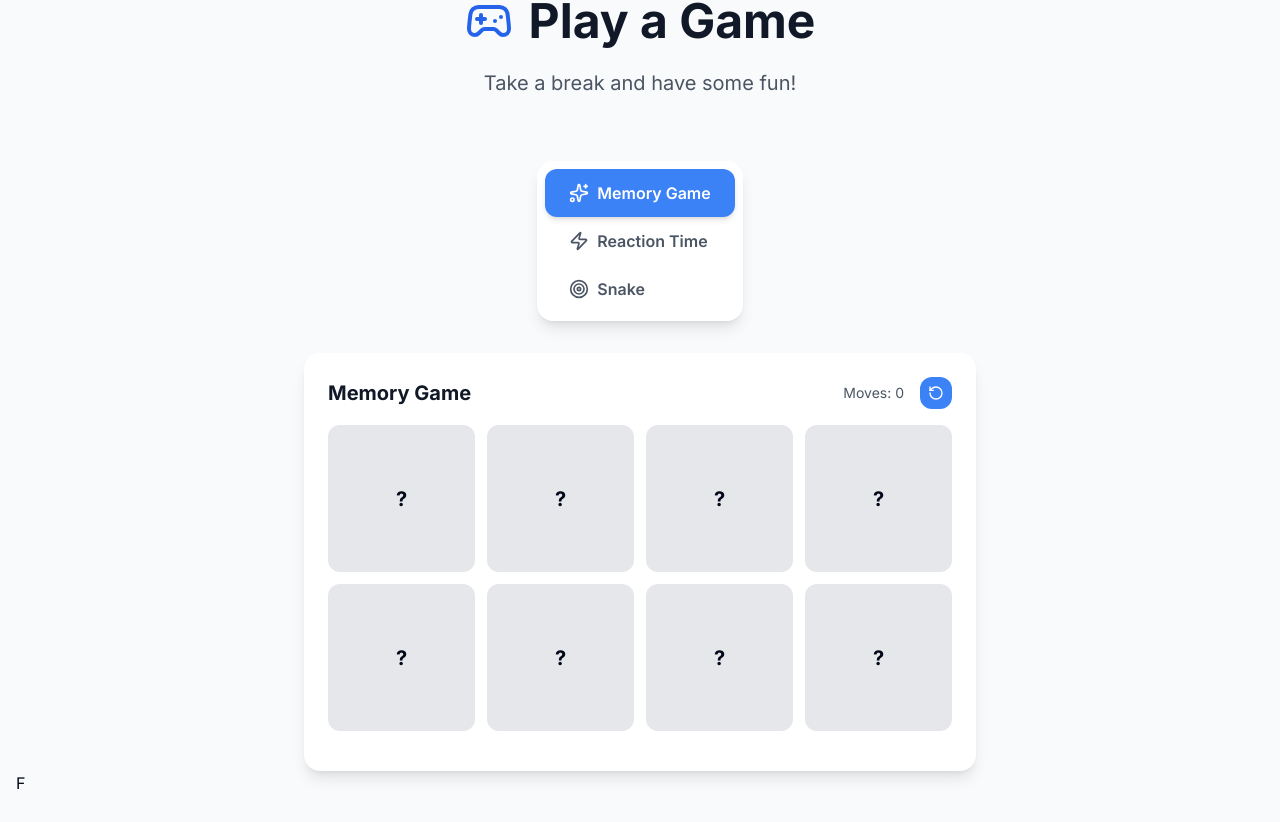
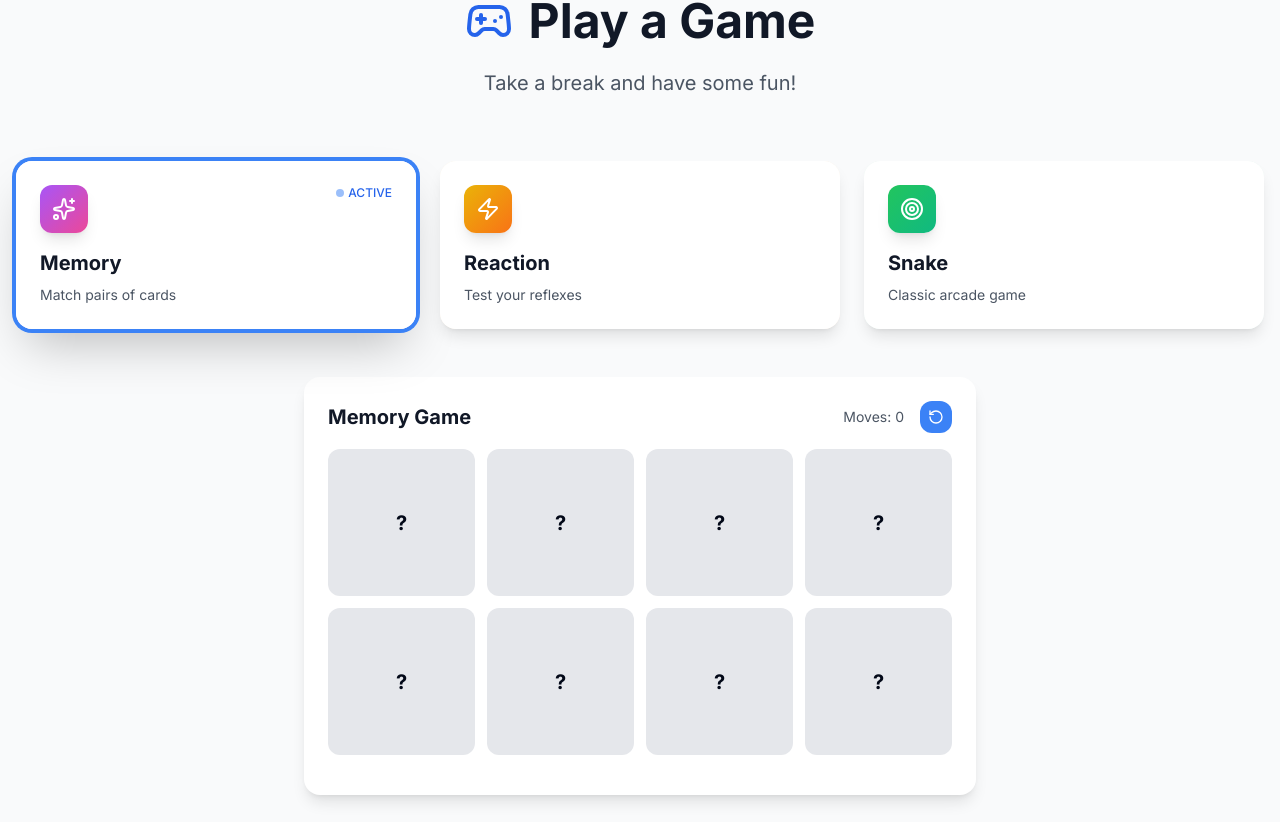
Before and after one commit to Prabodhidissanayake/portfolio, a Next.js app in the folder portfolio/: page / in a window 1280 px wide. Shown: the part 5338-6160 px from the top of the page. Built offline with nearby package versions, Linux system fonts and the light colour scheme.

Commit message:
Fixed hydration issues and game refactored

```diff
--- a/portfolio/src/app/layout.tsx
+++ b/portfolio/src/app/layout.tsx
@@ -66,13 +66,15 @@ export default function RootLayout({
   children: React.ReactNode;
 }) {
   return (
-    <html lang="en" suppressHydrationWarning>
+    <html lang="en" suppressHydrationWarning={true}>
       <head>
         <link rel="icon" href="/favicon.ico" sizes="any" />
         <link rel="apple-touch-icon" href="/apple-touch-icon.png" />
         <meta name="theme-color" content="#0f172a" />
       </head>
-      <body className={inter.className}>{children}</body>
+      <body className={inter.className} suppressHydrationWarning={true}>
+        {children}
+      </body>
     </html>
   );
 }
--- a/portfolio/src/components/Games.tsx
+++ b/portfolio/src/components/Games.tsx
@@ -557,10 +557,21 @@ const SnakeGame = () => {
     const isFood = food[0] === row && food[1] === col;
     const isHead = snake[0] && snake[0][0] === row && snake[0][1] === col;
 
+    // Get direction arrow for snake head
+    const getDirectionArrow = () => {
+      if (!isHead) return "";
+      const [dirY, dirX] = direction;
+      if (dirY === -1) return "↑"; // Up
+      if (dirY === 1) return "↓"; // Down
+      if (dirX === -1) return "←"; // Left
+      if (dirX === 1) return "→"; // Right
+      return "→"; // Default right
+    };
+
     gridCells.push(
       <div
         key={i}
-        className={`aspect-square ${
+        className={`aspect-square flex items-center justify-center text-white font-bold ${
           isFood
             ? "bg-red-500"
             : isHead
@@ -569,7 +580,9 @@ const SnakeGame = () => {
             ? "bg-green-400"
             : "bg-gray-100 dark:bg-gray-700"
         }`}
-      />
+      >
+        {isFood ? "🍎" : isHead ? getDirectionArrow() : ""}
+      </div>
     );
   }
 
@@ -634,53 +647,46 @@ type GameId = "memory" | "reaction" | "snake";
 interface GameInfo {
   id: GameId;
   name: string;
+  description: string;
   icon: React.ComponentType<{ size?: number; className?: string }>;
   component: React.ComponentType;
+  color: string;
+  bgGradient: string;
 }
 
 // Main Games Section Component
 export default function Games() {
   const [activeGame, setActiveGame] = useState<GameId>("memory");
-  const [isMobile, setIsMobile] = useState(false);
-
-  useEffect(() => {
-    const checkMobile = () => {
-      setIsMobile(window.innerWidth < 768);
-    };
-
-    checkMobile();
-    window.addEventListener("resize", checkMobile);
-
-    return () => window.removeEventListener("resize", checkMobile);
-  }, []);
 
   const allGames: GameInfo[] = [
     {
       id: "memory",
-      name: "Memory Game",
+      name: "Memory",
+      description: "Match pairs of cards",
       icon: Sparkles,
       component: MemoryGame,
+      color: "text-purple-600",
+      bgGradient: "from-purple-500 to-pink-500",
     },
     {
       id: "reaction",
-      name: "Reaction Time",
+      name: "Reaction",
+      description: "Test your reflexes",
       icon: Zap,
       component: ReactionGame,
+      color: "text-yellow-600",
+      bgGradient: "from-yellow-500 to-orange-500",
     },
-    { id: "snake", name: "Snake", icon: Target, component: SnakeGame },
+    {
+      id: "snake",
+      name: "Snake",
+      description: "Classic arcade game",
+      icon: Target,
+      component: SnakeGame,
+      color: "text-green-600",
+      bgGradient: "from-green-500 to-emerald-500",
+    },
   ];
-
-  // Filter out snake game on mobile
-  const games = isMobile
-    ? allGames.filter((game) => game.id !== "snake")
-    : allGames;
-
-  // Reset active game if snake is selected on mobile
-  useEffect(() => {
-    if (isMobile && activeGame === "snake") {
-      setActiveGame("memory");
-    }
-  }, [isMobile, activeGame]);
 
   return (
     <section id="games" className="py-20 px-4 bg-gray-50 dark:bg-gray-900/50">
@@ -702,47 +708,94 @@ export default function Games() {
             Take a break and have some fun!
           </p>
         </motion.div>
-        {/* Game Selection Tabs */}
-        <div className="flex justify-center mb-8">
-          <div className="bg-white dark:bg-gray-800 rounded-2xl p-2 shadow-lg">
-            {games.map((game) => (
-              <motion.button
+
+        {/* Game Selection Cards */}
+        <div className="grid grid-cols-1 md:grid-cols-2 lg:grid-cols-3 gap-6 mb-12">
+          {allGames.map((game) => (
+            <motion.div
               key={game.id}
-                whileHover={{ scale: 1.02 }}
+              whileHover={{ scale: 1.02, y: -5 }}
               whileTap={{ scale: 0.98 }}
               onClick={() => setActiveGame(game.id)}
-                className={`flex items-center px-6 py-3 rounded-xl font-semibold transition-all duration-300 ${
+              className={`relative overflow-hidden rounded-2xl cursor-pointer transition-all duration-300 ${
                 activeGame === game.id
-                    ? "bg-blue-500 text-white shadow-md"
-                    : "text-gray-600 dark:text-gray-300 hover:bg-gray-100 dark:hover:bg-gray-700"
-                }`}
+                  ? "ring-4 ring-blue-500 shadow-2xl"
+                  : "shadow-lg hover:shadow-xl"
+              } ${game.id === "snake" ? "hidden md:block" : ""}`}
             >
-                <game.icon size={20} className="mr-2" />
+              {/* Background Gradient */}
+              <div
+                className={`absolute inset-0 bg-gradient-to-br ${game.bgGradient} opacity-10`}
+              />
+
+              {/* Active Game Indicator */}
+              {activeGame === game.id && (
+                <motion.div
+                  layoutId="activeIndicator"
+                  className="absolute top-3 right-3 w-3 h-3 bg-blue-500 rounded-full"
+                  transition={{ type: "spring", bounce: 0.3 }}
+                />
+              )}
+
+              {/* Card Content */}
+              <div className="relative p-6 bg-white dark:bg-gray-800 h-full">
+                <div className="flex items-start justify-between mb-4">
+                  <div
+                    className={`p-3 rounded-xl bg-gradient-to-br ${game.bgGradient} shadow-lg`}
+                  >
+                    <game.icon size={24} className="text-white" />
+                  </div>
+                  {activeGame === game.id && (
+                    <motion.div
+                      initial={{ scale: 0 }}
+                      animate={{ scale: 1 }}
+                      className="flex items-center space-x-1 text-xs font-medium text-blue-600 dark:text-blue-400"
+                    >
+                      <div className="w-2 h-2 bg-blue-500 rounded-full animate-pulse" />
+                      <span>ACTIVE</span>
+                    </motion.div>
+                  )}
+                </div>
+
+                <div className="space-y-2">
+                  <h3 className="text-xl font-bold text-gray-900 dark:text-white">
                     {game.name}
-              </motion.button>
+                  </h3>
+                  <p className="text-sm text-gray-600 dark:text-gray-300">
+                    {game.description}
+                  </p>
+                </div>
+
+                {/* Hover Effect */}
+                <motion.div
+                  className="absolute bottom-0 left-0 right-0 h-1 bg-gradient-to-r"
+                  style={{
+                    backgroundImage: `linear-gradient(to right, ${
+                      game.bgGradient.includes("purple")
+                        ? "#8B5CF6, #EC4899"
+                        : game.bgGradient.includes("yellow")
+                        ? "#F59E0B, #F97316"
+                        : "#10B981, #059669"
+                    })`,
+                  }}
+                  initial={{ scaleX: 0 }}
+                  whileHover={{ scaleX: 1 }}
+                  transition={{ duration: 0.3 }}
+                />
+              </div>
+            </motion.div>
           ))}
         </div>
-        </div>
-        {/* Active Game */}
+
+        {/* Active Game Display */}
         <div className="max-w-2xl mx-auto">
-          <AnimatePresence mode="wait">
-            <motion.div
-              key={activeGame}
-              initial={{ opacity: 0, y: 20 }}
-              animate={{ opacity: 1, y: 0 }}
-              exit={{ opacity: 0, y: -20 }}
-              transition={{ duration: 0.3 }}
-            >
           {(() => {
-                const ActiveGameComponent = games.find(
+            const ActiveGameComponent = allGames.find(
               (game) => game.id === activeGame
             )?.component;
             return ActiveGameComponent ? <ActiveGameComponent /> : null;
           })()}
-            </motion.div>
-          </AnimatePresence>
         </div>
-        F
       </div>
     </section>
   );
```
Lines whose indentation alone changed are shown as unchanged.
